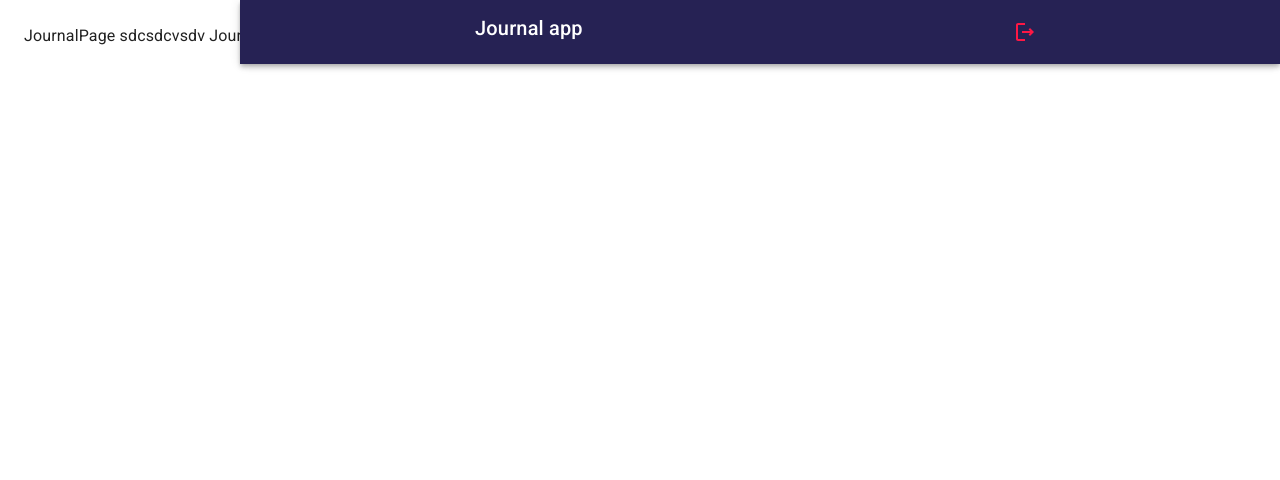
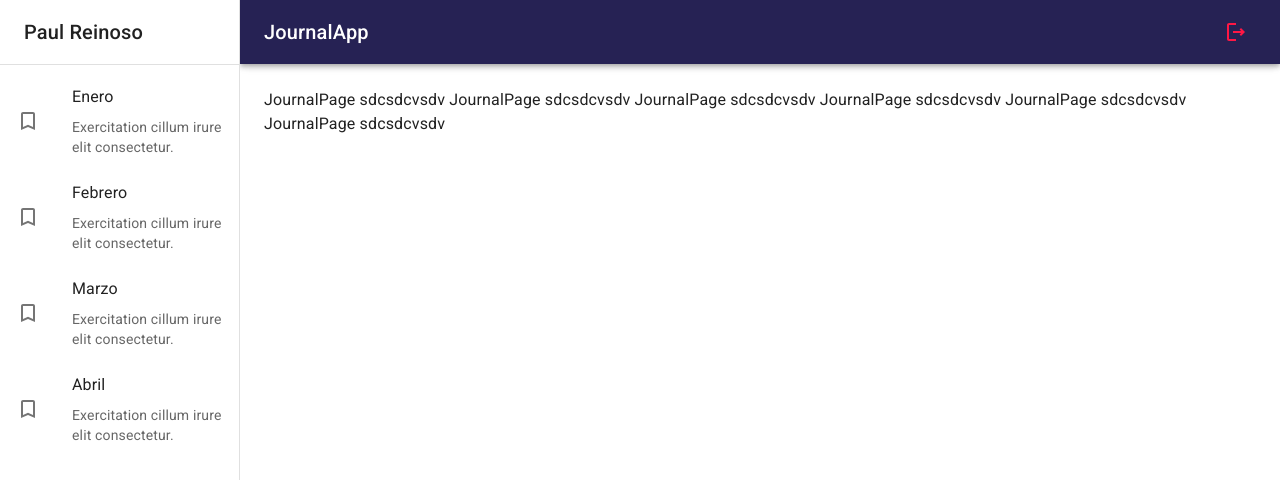
Before and after one commit to PaulReinosoA/REACT, a React (Vite) app in the folder Curso-React/08-journal-app/: page / in a window 1280 px wide. Shown: the top 480 px of the page. Built offline with nearby package versions, Linux system fonts and the light colour scheme.

Commit message:
250 . clase para agregar notas,

```diff
--- a/Curso-React/08-journal-app/src/auth/layout/JournalLayout.jsx
+++ b/Curso-React/08-journal-app/src/auth/layout/JournalLayout.jsx
@@ -1,7 +1,8 @@
-import { Box } from '@mui/material';
+import { Box, Toolbar } from '@mui/material';
 import { PropTypes } from 'prop-types';
 import React from 'react';
 import { Navbar } from '../../journal/components/Navbar';
+import { SideBar } from '../../journal/components/SideBar';
 
 const drawerWidth = 240;
 
@@ -10,8 +11,10 @@ export const JournalLayout = ({ children }) => (
     {/* Navbar */}
     <Navbar drawerWidth={drawerWidth} />
     {/* Sidebar */}
+    <SideBar drawerWidth={drawerWidth} />
     <Box component="main" sx={{ flexGrow: 1, p: 3 }}>
       {/* Toolbar */}
+      <Toolbar />
       {children}
     </Box>
   </Box>
--- a/Curso-React/08-journal-app/src/journal/components/Navbar.jsx
+++ b/Curso-React/08-journal-app/src/journal/components/Navbar.jsx
@@ -1,10 +1,9 @@
+import { AppBar, Grid, IconButton, Toolbar, Typography } from '@mui/material';
 import { LogoutOutlined, MenuOutlined } from '@mui/icons-material';
-import { AppBar, Grid, IconButton, Toolbar, Typography } from '@mui/material';
-import { PropTypes } from 'prop-types';
-import React from 'react';
 
-export const Navbar = ({ drawerWidth }) => (
-  <AppBar // hace que el navabr tenga un espacio para el sideba
+export const Navbar = ({ drawerWidth = 240 }) => {
+  return (
+    <AppBar
       position="fixed"
       sx={{
         width: { sm: `calc(100% - ${drawerWidth}px)` },
@@ -12,7 +11,7 @@ export const Navbar = ({ drawerWidth }) => (
       }}
     >
       <Toolbar>
-      <IconButton // hace qe el boton aparesca dependiendo del tamaño
+        <IconButton
           color="inherit"
           edge="start"
           sx={{ mr: 2, display: { sm: 'none' } }}
@@ -20,10 +19,17 @@ export const Navbar = ({ drawerWidth }) => (
           <MenuOutlined />
         </IconButton>
 
-      <Grid container direction="row" justifyContent="space-around">
+        <Grid
+          container
+          direction="row"
+          justifyContent="space-between"
+          alignItems="center"
+        >
           <Typography variant="h6" noWrap component="div">
-          Journal app
+            {' '}
+            JournalApp{' '}
           </Typography>
+
           <IconButton color="error">
             <LogoutOutlined />
           </IconButton>
@@ -31,7 +37,4 @@ export const Navbar = ({ drawerWidth }) => (
       </Toolbar>
     </AppBar>
   );
-
-Navbar.propTypes = {
-  drawerWidth: PropTypes.number.isRequired,
 };
--- /dev/null
+++ b/Curso-React/08-journal-app/src/journal/components/SideBar.jsx
@@ -0,0 +1,57 @@
+import {
+  Box,
+  Divider,
+  Drawer,
+  Grid,
+  List,
+  ListItem,
+  ListItemButton,
+  ListItemIcon,
+  ListItemText,
+  Toolbar,
+  Typography,
+} from '@mui/material';
+import { TurnedInNot } from '@mui/icons-material';
+
+export const SideBar = ({ drawerWidth = 240 }) => {
+  return (
+    <Box
+      component="nav"
+      sx={{ width: { sm: drawerWidth }, flexShrink: { sm: 0 } }}
+    >
+      <Drawer
+        variant="permanent" // temporary
+        open
+        sx={{
+          display: { xs: 'block' },
+          '& .MuiDrawer-paper': { boxSizing: 'border-box', width: drawerWidth },
+        }}
+      >
+        <Toolbar>
+          <Typography variant="h6" noWrap component="div">
+            Paul Reinoso
+          </Typography>
+        </Toolbar>
+        <Divider />
+
+        <List>
+          {['Enero', 'Febrero', 'Marzo', 'Abril'].map((text) => (
+            <ListItem key={text} disablePadding>
+              <ListItemButton>
+                <ListItemIcon>
+                  <TurnedInNot />
+                </ListItemIcon>
+                <Grid container>
+                  <ListItemText primary={text} />
+                  <ListItemText
+                    secondary={'Exercitation cillum irure elit consectetur.'}
+                  />
+                </Grid>
+              </ListItemButton>
+            </ListItem>
+          ))}
+        </List>
+      </Drawer>
+    </Box>
+  );
+};
--- a/Curso-React/08-journal-app/src/journal/components/index.js
+++ b/Curso-React/08-journal-app/src/journal/components/index.js
@@ -1 +1,2 @@
 export * from './Navbar';
+export * from './SideBar';
```
Also changed, not shown: 1 other file (tests, documents, lock files or other folders). Lines whose indentation alone changed are shown as unchanged.
